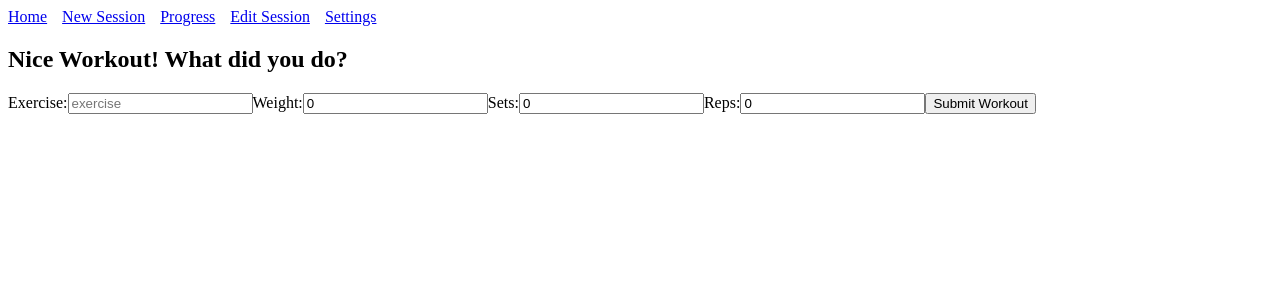
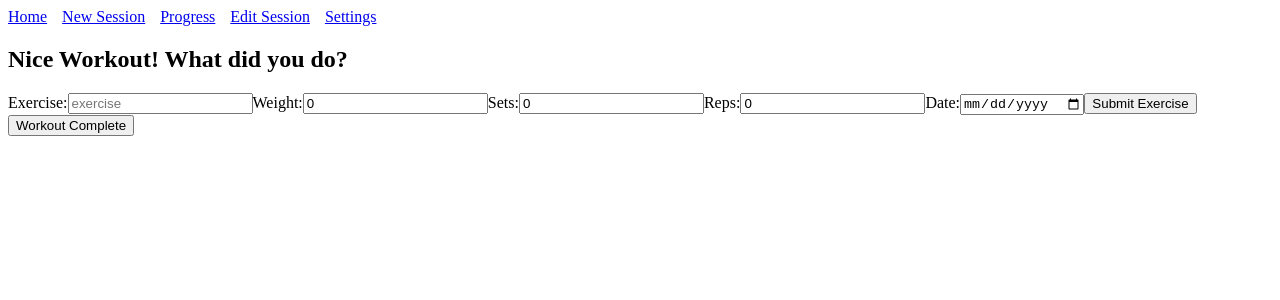
Before and after one commit to jamieab98/WorkoutTrackerPro, a React (Vite) app: page /newsession in a window 1280 px wide. Shown: the top 300 px of the page. Built offline with nearby package versions, Linux system fonts and the light colour scheme.

Commit message:
Made it so submitting the form saves the userinfo as one exercise. This object gets saved in an array that will eventually get posted with fetch

```diff
--- a/src/Components/NewSession.jsx
+++ b/src/Components/NewSession.jsx
@@ -1,21 +1,40 @@
 import NavigationBar from "./NavigationBar"
 import { useState } from "react"
+import { v4 as uuidv4 } from "uuid"
+
 function NewSession(){
+    const workoutsAPI = `https://6924d26482b59600d7217be2.mockapi.io/jamieab98workouts`
     const [exerciseName, setExerciseName] = useState("")
     const [exerciseWeight, setExerciseWeight] = useState(0)
     const [exerciseSets, setExerciseSets] = useState(0)
     const [exerciseReps, setExerciseReps] = useState(0)
+    const [exerciseDate, setExerciseDate] = useState("")
+    const [workout, setWorkout] = useState([])
 
-    function handleSubmit(e){
+    function enterExercise(e){
         e.preventDefault()
+        const exercise = {
+            "exercise": exerciseName,
+            "weight": exerciseWeight,
+            "sets": exerciseSets,
+            "reps": exerciseReps
+        }
+        setWorkout([...workout, exercise])
+        setExerciseName("")
+        setExerciseWeight(0)
+        setExerciseSets(0)
+        setExerciseReps(0)
+    }
 
+    function enterWorkout(){
+        console.log(workout)
     }
 
     return(
         <>
             <NavigationBar/>
             <h2>Nice Workout! What did you do?</h2>
-            <form onSubmit={handleSubmit}>
+            <form onSubmit={enterExercise}>
                 <label htmlFor="exercise">Exercise:</label>
                 <input type="text" placeholder="exercise" id="exercise" value={exerciseName} onChange={(e)=>setExerciseName(e.target.value)}></input>
                 <label htmlFor="weight">Weight:</label>
@@ -24,8 +43,11 @@ function NewSession(){
                 <input type="number" placeholder="sets" id="sets" value={exerciseSets} onChange={(e)=>setExerciseSets(e.target.value)}></input>
                 <label htmlFor="reps">Reps:</label>
                 <input type="number" placeholder="reps" id="reps" value={exerciseReps} onChange={(e)=>setExerciseReps(e.target.value)}></input>
-                <button type="submit">Submit Workout</button>
+                <label htmlFor="date">Date:</label>
+                <input type="date" id="date" value={exerciseDate} onChange={(e)=>setExerciseDate(e.target.value)}></input>
+                <button type="submit">Submit Exercise</button>
             </form>
+            <button type="button" onClick={enterWorkout}>Workout Complete</button>
         </>
     )
 }
```
